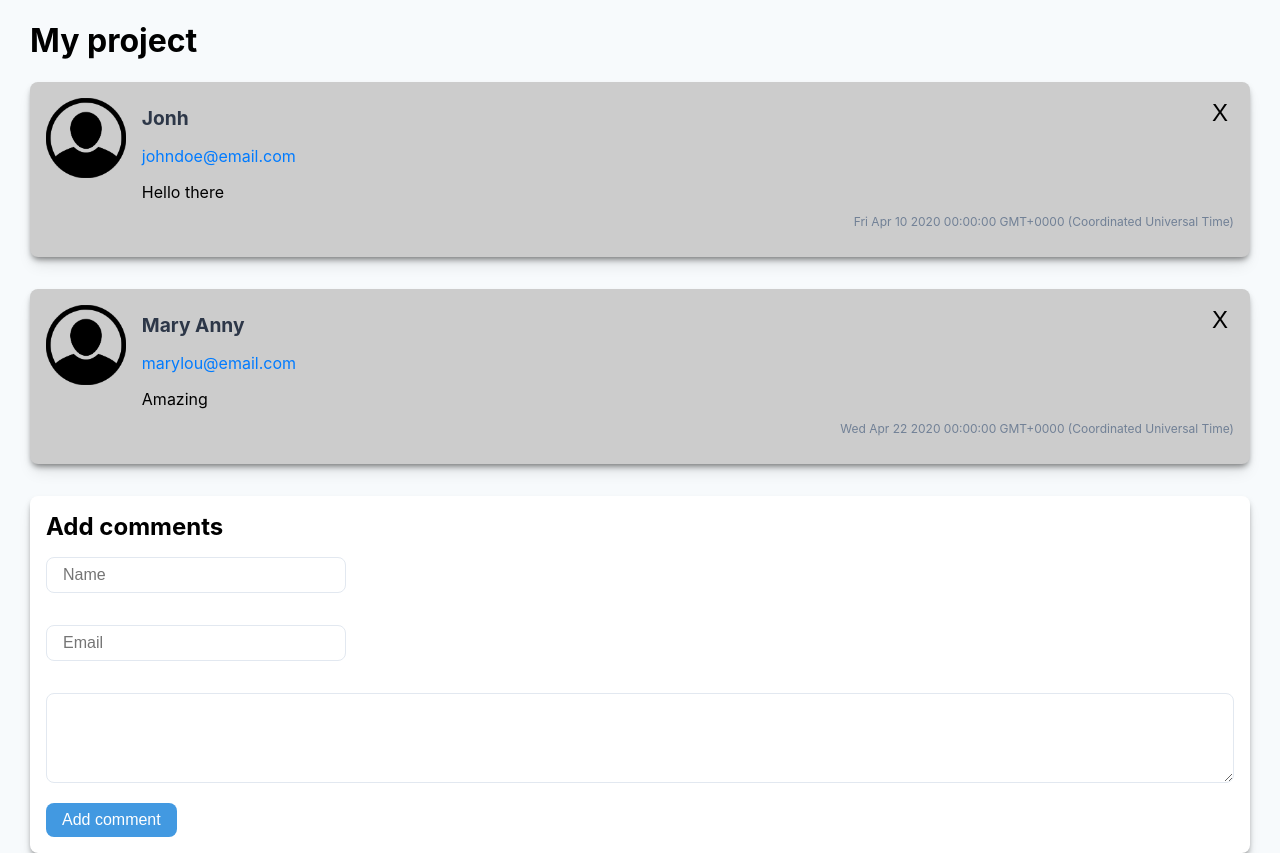
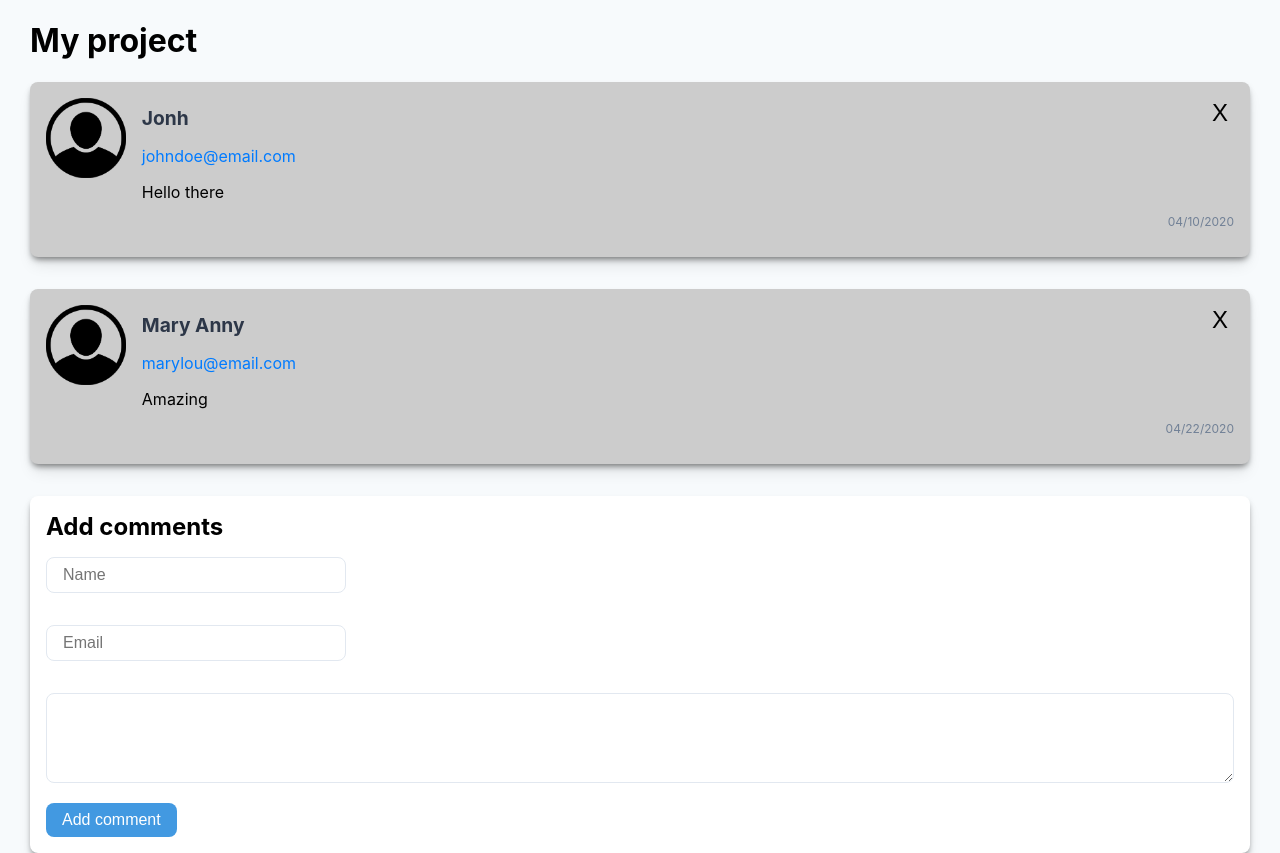
Before and after one commit to levi-sr93/react_do_basico_ao_avancado_01, a React (Create React App) app in the folder react_basico/: page / in a window 1280 px wide. Built offline with nearby package versions, Linux system fonts and the light colour scheme.

Commit message:
Installing Packages | date-fns

```diff
--- a/react_basico/package.json
+++ b/react_basico/package.json
@@ -6,6 +6,7 @@
     "@testing-library/jest-dom": "^4.2.4",
     "@testing-library/react": "^9.3.2",
     "@testing-library/user-event": "^7.1.2",
+    "date-fns": "^2.16.1",
     "react": "^16.13.1",
     "react-dom": "^16.13.1",
     "react-scripts": "3.4.3"
--- a/react_basico/src/components/Comments.js
+++ b/react_basico/src/components/Comments.js
@@ -1,4 +1,6 @@
 import React from 'react';
+import { formatRelative } from 'date-fns';
+import { enUS } from 'date-fns/locale';
 
 import './Comments.css';
 import userImg from '../assets/img/user.png';
@@ -18,7 +20,9 @@ const Comments = (props) => {
         <p className="email">{props.email}</p>
 
         <p className="message">{props.children}</p>
-        <p className="date">{props.date.toString()}</p>
+        <p className="date">
+          {formatRelative(props.date, new Date(), { locale: enUS })}
+        </p>
         <button onClick={props.onRemove}>X</button>
       </div>
     </div>
```
Also changed, not shown: 1 other file (tests, documents, lock files or other folders).
